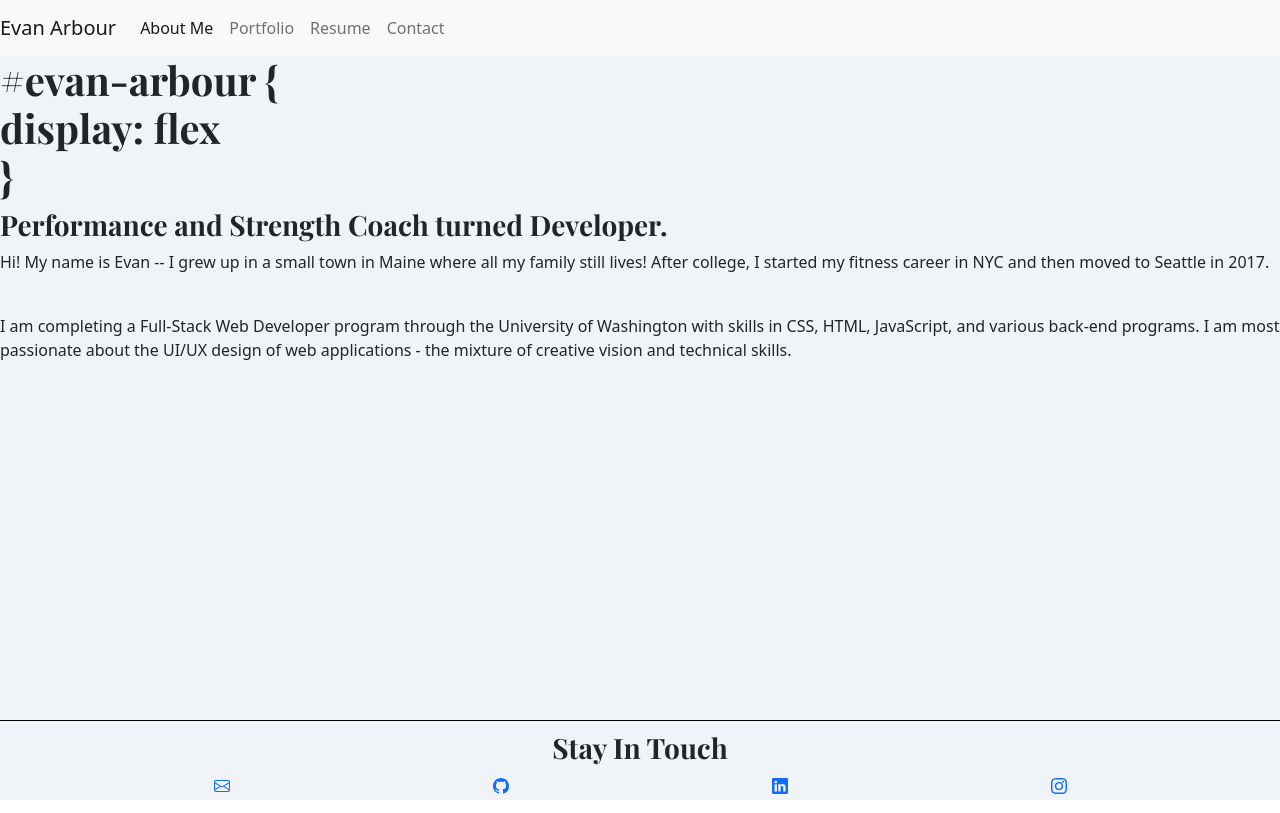
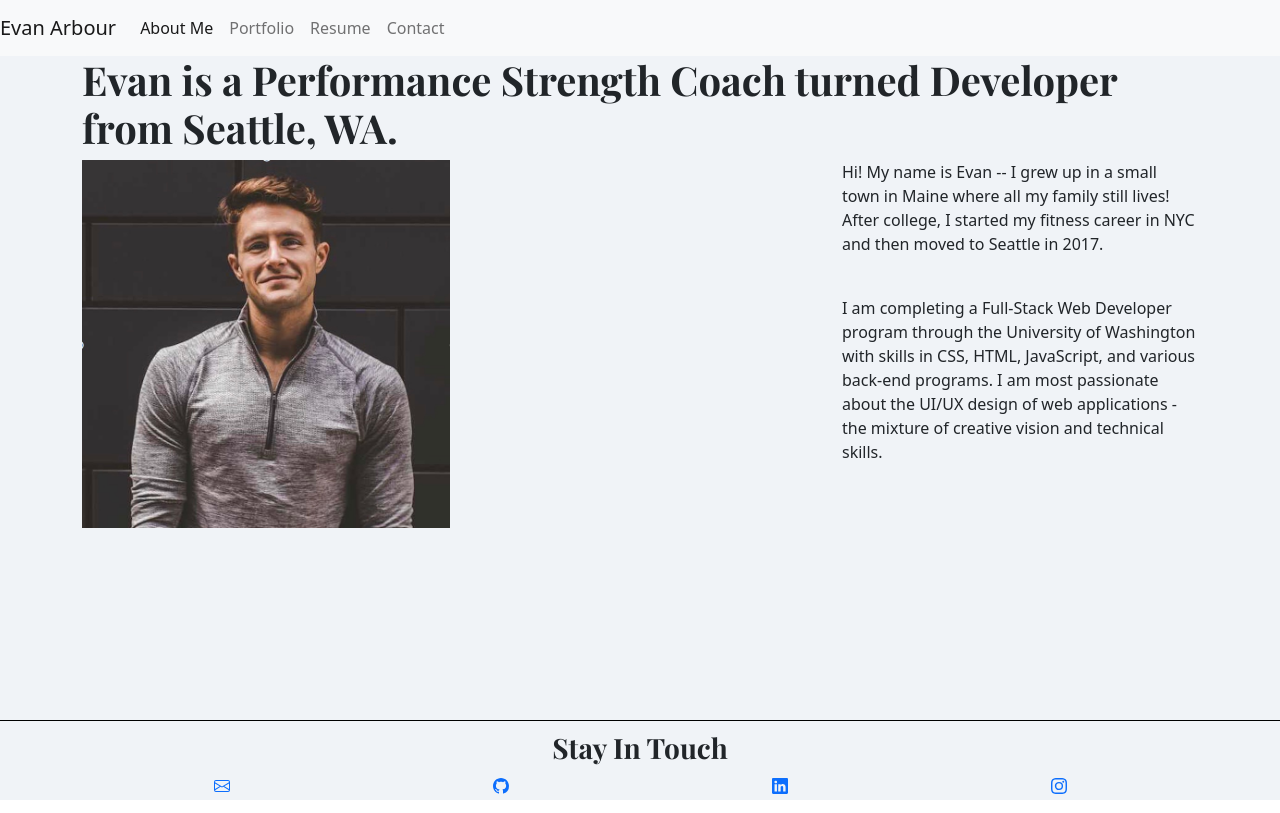
Before and after one commit to evanarbour/Arbour-Portfolio-React, a React (Create React App) app in the folder react-portfolio/: page / in a window 1280 px wide. Built offline with nearby package versions, Linux system fonts and the light colour scheme.

Commit message:
edited About page and added image

```diff
--- a/react-portfolio/src/components/pages/About.js
+++ b/react-portfolio/src/components/pages/About.js
@@ -1,17 +1,27 @@
 import React from 'react';
 import '../../styles/About.css'
+import Photo from '../../assets/images/Evan-image.jpg'
 
 export default function About() {
   return (
-    <div>
+    <div class="container">
+        <div class="row">
+        <div class="col-12">
                 <h1>
-        #evan-arbour &#123; <span>{<br/>}</span>
+                    Evan is a Performance Strength Coach turned Developer
+                    from Seattle, WA.
+                    {/* #evan-arbour &#123; <span>{<br/>}</span>
                     display: flex <span>{<br/>}</span>
-        &#125;
+                    &#125; */}
                 </h1>
-      <h3>
-        Performance and Strength Coach turned Developer.
-      </h3>
+                <h5>
+
+                </h5>
+            </div>
+            <div class="col-8">
+                <img src={Photo} alt="evan" id="evan-photo"></img>
+            </div>
+            <div class="col-4">
                 <p>
                     Hi! My name is Evan -- I grew up in
                     a small town in Maine where all my family still lives! After college, I started my fitness career
@@ -23,6 +33,9 @@
                     JavaScript, and various back-end programs. I am most passionate about the UI/UX design of web applications
                     - the mixture of creative vision and technical skills.
                 </p>
+            </div>
+        </div>
+
 
 
     </div>
--- a/react-portfolio/src/components/pages/Contact.js
+++ b/react-portfolio/src/components/pages/Contact.js
@@ -1,17 +1,54 @@
-import React from 'react';
+import React, { useState } from 'react';
+import '../../styles/Contact.css'
 
-export default function Contact() {
+function Contact () {
+    const [firstName, setFirstName] = useState('');
+    const [lastName, setLastName] = useState('');
+
+
+    const handleInputChange = (e) => {
+
+        const { name, value } = e.target;
+
+        return name === 'firstName' ? setFirstName(value) : setLastName(value);
+    };
+
+    const handleFormSubmit = (e) => {
+        e.preventDefault();
+
+        setFirstName();
+        setLastName();
+    }
+
+
     return (
         <div>
-      <h1>Contact Page</h1>
             <p>
-        Nunc pharetra finibus est at efficitur. Praesent sed congue diam.
-        Integer gravida dui mauris, ut interdum nunc egestas sed. Aenean sed
-        mollis diam. Nunc aliquet risus ac finibus porta. Nam quis arcu non
-        lectus tincidunt fermentum. Suspendisse aliquet orci porta quam semper
-        imperdiet. Praesent euismod mi justo, faucibus scelerisque risus cursus
-        in. Sed rhoncus mollis diam, sit amet facilisis lectus blandit at.
+                Hey {firstName}! Thanks for the message!
             </p>
+            <form className="form">
+                <input
+                value={firstName}
+                name="firstName"
+                onChange={handleInputChange}
+                type="text"
+                placeholder="First Name"
+                />
+                <input
+                value={lastName}
+                name="lastName"
+                onChange={handleInputChange}
+                type="text"
+                placeholder="Last Name"
+                />
+                <button type="button" onClick={handleFormSubmit}>
+                Submit
+                </button>
+            </form>
         </div>
       );
 }
+
+
+
+export default Contact;
--- a/react-portfolio/src/styles/About.css
+++ b/react-portfolio/src/styles/About.css
@@ -1,3 +1,8 @@
+#evan-photo {
+  height: 100%;
+  width: 50%;
+}
+
 h1,
 h3 {
   font-family: "Playfair Display", serif;
```
Also changed, not shown: react-portfolio/src/assets/images/Evan-image.jpg (added), react-portfolio/src/styles/Contact.css (added). Lines whose indentation alone changed are shown as unchanged.
